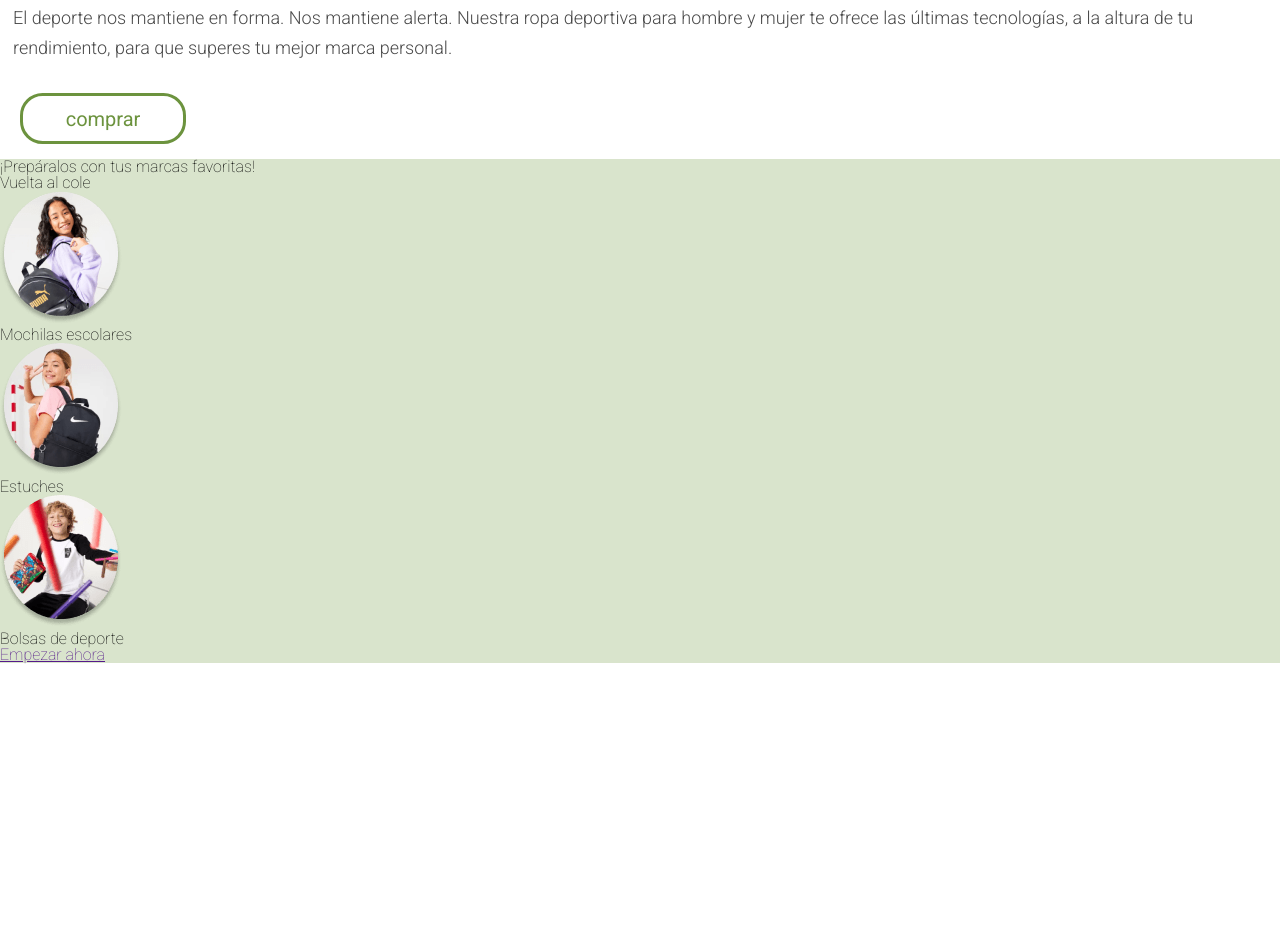
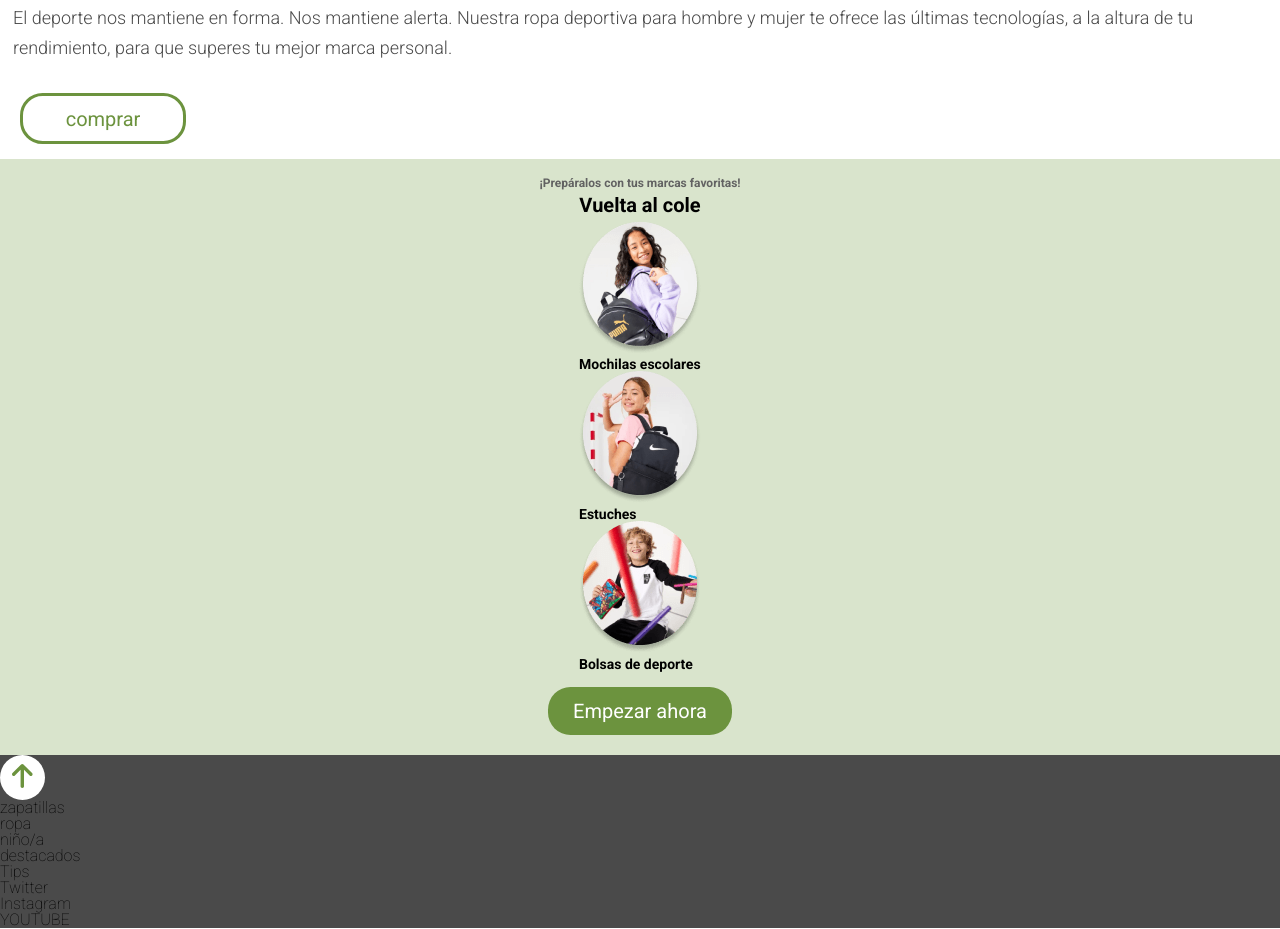
Before and after one commit to cristinazyr/Repaso, a website built with Vite: page Evaluación_modulo_1/src/index.html in a window 1280 px wide. Shown: the part 635-1564 px from the top of the page. Before the commit the page ends 1299 px from the top, so only its background shows below. Built offline with nearby package versions, Linux system fonts and the light colour scheme.

Commit message:
actualizar

```diff
--- a/Evaluación_modulo_1/src/index.html
+++ b/Evaluación_modulo_1/src/index.html
@@ -49,6 +49,7 @@
     <div class="shop__btn">
       <a class="shop__btn-link" href="">comprar</a>
     </div>
+
     <div class="school">
       <p class="school__text">¡Prepáralos con tus marcas favoritas!</p>
       <h2 class="school__title">Vuelta al cole</h2>
@@ -56,15 +57,15 @@
       <div class="school__images">
         <figure>
           <img src="images/img1.png" alt="">
-          <figcaption>Mochilas escolares</figcaption>
+          <figcaption class="school__image-text">Mochilas escolares</figcaption>
         </figure>
         <figure>
           <img src="images/img2.png" alt="">
-          <figcaption>Estuches</figcaption>
+          <figcaption class="school__image-text">Estuches</figcaption>
         </figure>
         <figure>
           <img src="images/img3.png" alt="">
-          <figcaption>Bolsas de deporte</figcaption>
+          <figcaption class="school__image-text">Bolsas de deporte</figcaption>
         </figure>
       </div>
       <div class="school__btn">
@@ -73,7 +74,23 @@
 
     </div>
   </main>
-  <footer></footer>
+  <footer class="footer">
+    <div class="btn__arrowup">
+      <a href=""><img src="images/ico-arrow.svg" alt=""></a>
+    </div>
+    <div>
+      <h2>zapatillas</h2>
+      <h2>ropa</h2>
+      <h2> niño/a</h2>
+      <h2> destacados</h2>
+      <h2> Tips</h2>
+    </div>
+    <div>
+      <h2>Twitter</h2>
+      <h2>Instagram</h2>
+      <h2>YOUTUBE</h2>
+    </div>
+  </footer>
 
   <script src="./js/main.js"></script>
 </body>
--- /dev/null
+++ b/Evaluación_modulo_1/src/scss/layout/_footer.scss
@@ -0,0 +1,3 @@
+.footer{
+    background-color: #4a4a4a;
+}
--- a/Evaluación_modulo_1/src/scss/layout/_school.scss
+++ b/Evaluación_modulo_1/src/scss/layout/_school.scss
@@ -1,3 +1,58 @@
 .school{
     background-color: #d9e4cc;
+    display: flex;
+    flex-direction: column;
+    align-items: center;
+    gap:6px ;
+    padding-top: 18px;
+
 }
+.school__text{
+    color: #626262;
+    font-size: 12px;
+    font-weight: bold;
+
+}
+.school__title{
+    font-size: 20px;
+    font-weight: bold;
+
+}
+.school__images{
+    display: grid;
+    grid-template-columns: 1fr;
+    grid-template-rows: 1fr 1fr 1fr;
+}
+.school__image-text{
+    font-size: 14px;
+    font-weight: bold
+
+}
+.school__btn{
+    display: flex;
+    justify-content: center;
+    align-items: center;
+    background-color: #6c933e;
+    border-radius: 22.5px;
+    width: 184px;
+    height: 48px;
+    margin-top: 10px;
+    margin-bottom: 20px;
+}
+.school__btn-link{
+    text-decoration: none;
+    color: white;
+    font-size: 20px;
+    font-weight: 400;
+}
+.btn__arrowup{
+    background-color: white;
+    width: 45px;
+    height: 45px;
+    border: solid 0 #979797;
+    border-radius: 50px;
+    display: flex;
+    justify-content: center;
+    align-items: center;
+
+}
--- a/Evaluación_modulo_1/src/scss/main.scss
+++ b/Evaluación_modulo_1/src/scss/main.scss
@@ -3,3 +3,4 @@
 @import url(./layout/_header.scss);
 @import url(./layout/_shop.scss);
 @import url(./layout/_school.scss);
+@import url(./layout/_footer.scss);
```
